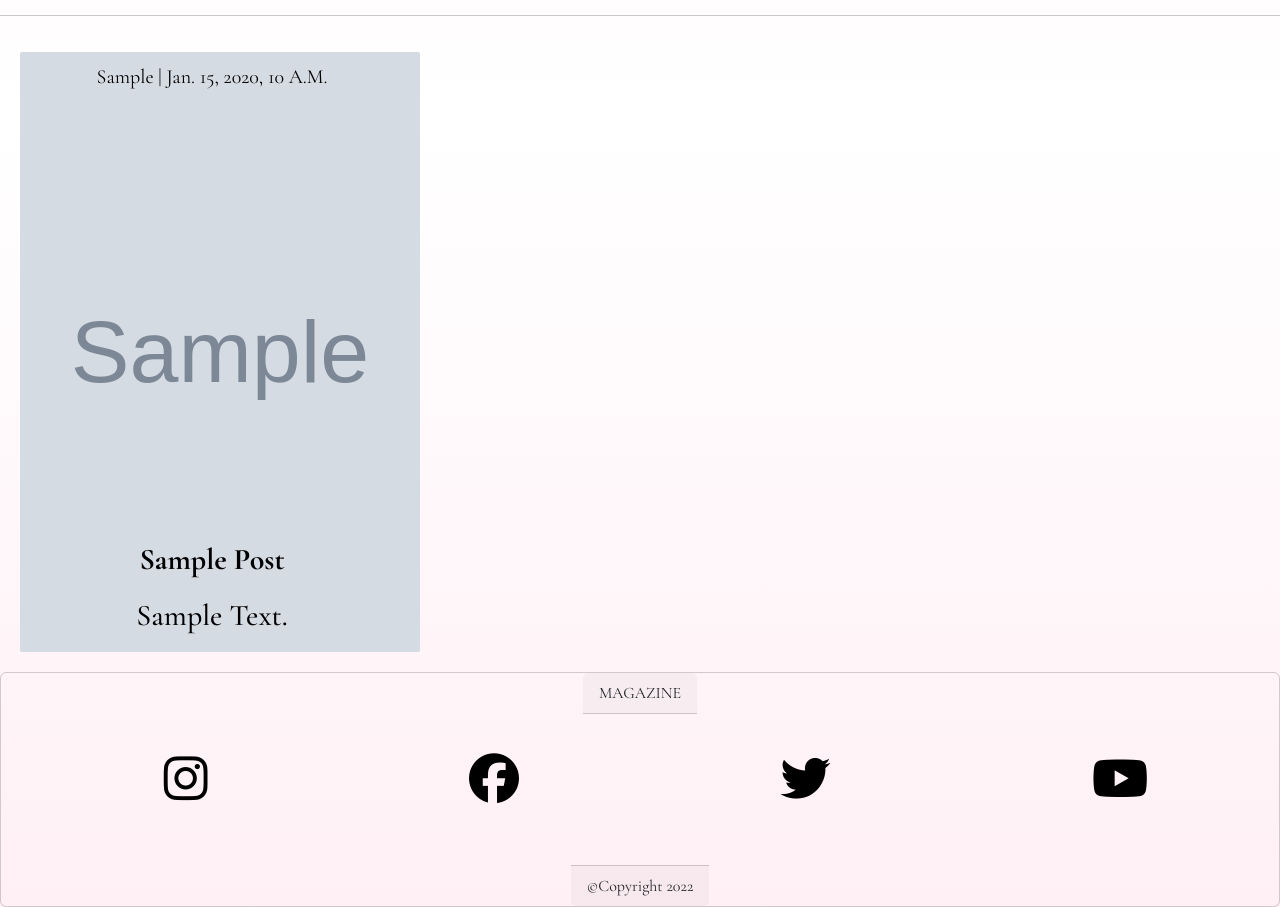
After one commit to frirsta/fullstack-project, a Django app: page /posts/ in a window 1280 px wide. The commit adds this page. Shown: the part 672-1579 px from the top of the page. Run offline with Django 3.2, Linux system fonts and the light colour scheme; tables that the repository leaves empty hold one stand-in row (values such as "Sample post"); grey boxes marked "Sample" are stand-in pictures; parts of the project's set-up code (start-up, migrations or seed data) failed here and were passed over; some libraries are stand-ins or nearby versions.

Commit message:
Add 'AllPostsView' class that displays all posts in one page. Add 'Blog' to menu and created 'all_posts.html' where 'blog' in menu links to and all posts are displayed

```diff
--- a/magazine/urls.py
+++ b/magazine/urls.py
@@ -1,8 +1,9 @@
 from django.urls import path
-from .views import HomeView, PostView, PostCreateView, PostDeleteView, PostUpdateView, UserPostView, AdminPage, CommentDeleteView
+from .views import HomeView, PostView, PostCreateView, PostDeleteView, PostUpdateView, UserPostView, AdminPage, CommentDeleteView, AllPostsView
 
 urlpatterns = [
     path('', HomeView.as_view(), name='home'),
+    path('posts/', AllPostsView.as_view(), name='posts'),
     path('post/<pk>/<slug:slug>', PostView.as_view(), name='post'),
     path('post/create/', PostCreateView.as_view(), name='post_create'),
     path('post/<int:pk>/', PostUpdateView.as_view(), name='post_update'),
--- a/magazine/views.py
+++ b/magazine/views.py
@@ -18,6 +18,16 @@ class HomeView(ListView):
     template_name = 'magazine/home.html'
     queryset = Post.objects.all()
     paginate_by = 6
+
+
+class AllPostsView(ListView):
+    """
+    This class shows all posts, and adds the newest post on top of the page.
+    The posts are ordered by date in decreasing order.
+    """
+
+    template_name = 'magazine/all_posts.html'
+    queryset = Post.objects.all()
 
 
 class AdminPage(LoginRequiredMixin, ListView):
--- a/static/CSS/style.css
+++ b/static/CSS/style.css
@@ -35,7 +35,7 @@ h3 {
 }
 
 div {
-
+    font-family: 'Cormorant Garamond', serif!important;
     white-space: unset !important;
     line-height: unset !important;
 }
@@ -184,6 +184,10 @@ color: #000;
 
 .container {
     padding: 10px 0;
+}
+
+.post-detail-text{
+
 }
 
 .user-comment-container {
--- a/templates/base.html
+++ b/templates/base.html
@@ -26,6 +26,9 @@
         <ul class="navbar-nav">
           <li class="nav-item">
             <a class="nav-link active" aria-current="page" href="{% url 'magazine:home' %}">Home</a>
+          </li>
+          <li class="nav-item">
+            <a class="nav-link active" aria-current="page" href="{% url 'magazine:posts' %}">Blog</a>
           </li>
 
           {% if request.user.is_authenticated %}
--- /dev/null
+++ b/templates/magazine/all_posts.html
@@ -0,0 +1,39 @@
+{% extends 'base.html' %}
+{% load static %}
+{% block content %}
+
+<div class="container-fluid hero">
+  <h1 class="logo">MAGAZINE</h1>
+  <h2>Interior & Lifestyle</h2>
+</div>
+<hr>
+<div class="row blog-post-container">
+  {% for post in object_list %}
+
+  <div class="col-4 post-container">
+    <a class="post-image-link" href="{% url 'magazine:post' post.id post.slug %}">
+    {% if post.image %}
+    <img src="{{ post.image.url }}" alt="{{ post.title }}" class="post-image">
+
+    {% else %}
+    <a class="post-image-link" href="{% url 'magazine:post' post.id post.slug %}">
+    <img src="{% static 'images/default-post.jpg' %}" alt="{{ post.title }}" class="post-image">
+
+    {% endif %}
+
+    <div class="card-body">
+      <span class="blog-author-date {% url 'users:profile' post.author.username %}">
+        {{ post.author }} | {{ post.created_on }}
+       </span>
+       <div class="title-description-container">
+      <h2 class="card-title">{{ post.title }}</h2>
+      <h3>{{ post.article_description }}</h3>
+      </div>
+    </div>
+  </a>
+  </a>
+  </div>
+  {% endfor %}
+</div>
+
+{% endblock content %}
--- a/templates/magazine/post.html
+++ b/templates/magazine/post.html
@@ -7,7 +7,7 @@
   {% if post.image %}
   <img src="{{ post.image.url }}" alt="{{ post.title }}" class="post-image-detail">
   {% else %}
-  <img src="{% static 'images/default-post.jpg' %}" class="post-image" alt="{{ post.title }}">
+  <img src="{% static 'images/default-post.jpg' %}" class="post-image-detail" alt="{{ post.title }}">
   {% endif %}
 
     <div class="post-card-body">
@@ -16,7 +16,7 @@
        </span>
       <h2 class="card-title">{% block title %} {{ post.title }} {% endblock title %}</h2>
       <h3>{{ post.article_description }}</h3>
-      <p class="card-text">{{ post.content | safe }}</p>
+      <p class="post-detail-text">{{ post.content | safe }}</p>
 
 
     </div>
```
Also changed, not shown: README.md, media/post1_Kql519c.jpg (added), media/post1_SWZACLd.jpg (added).
